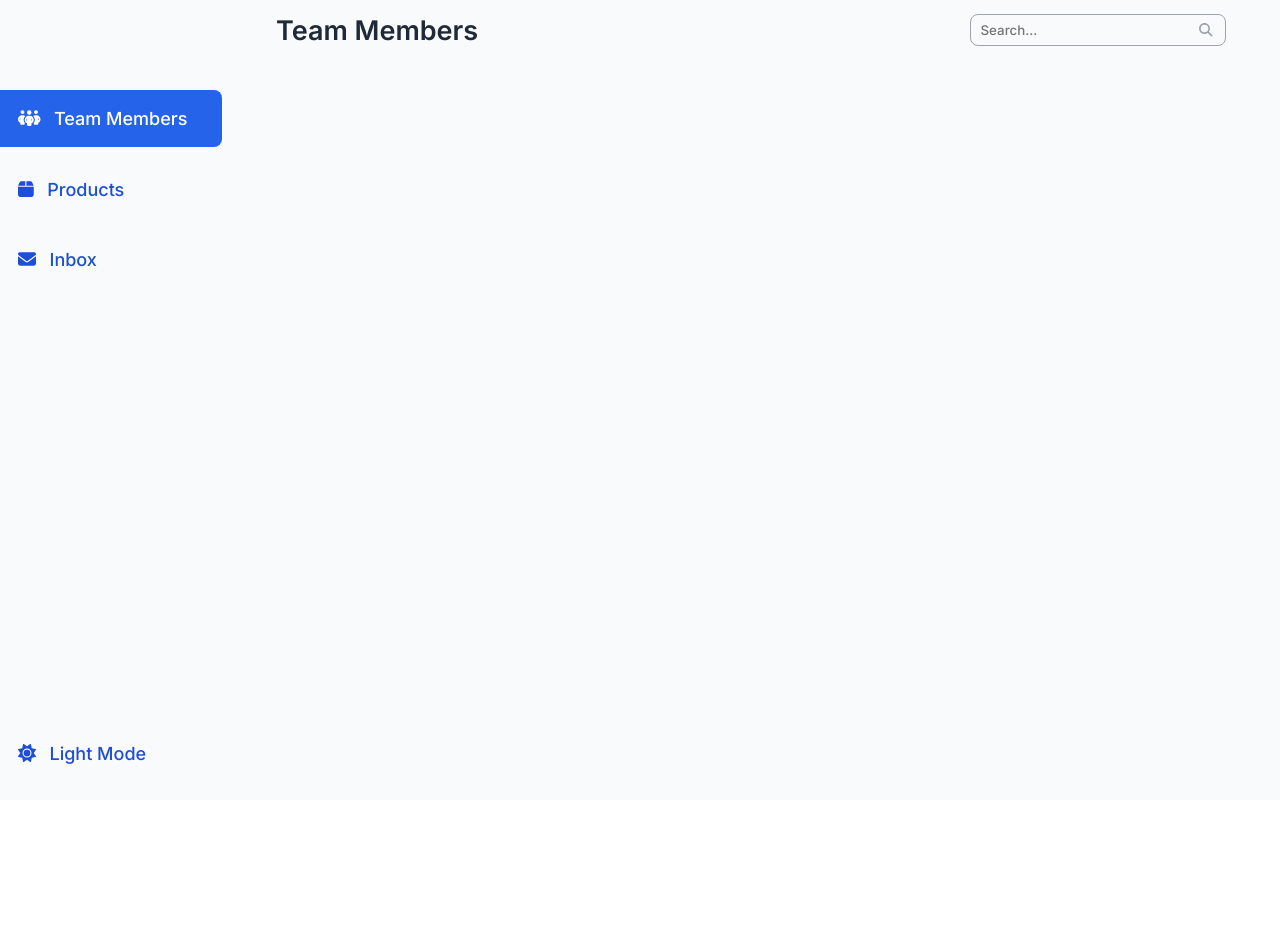
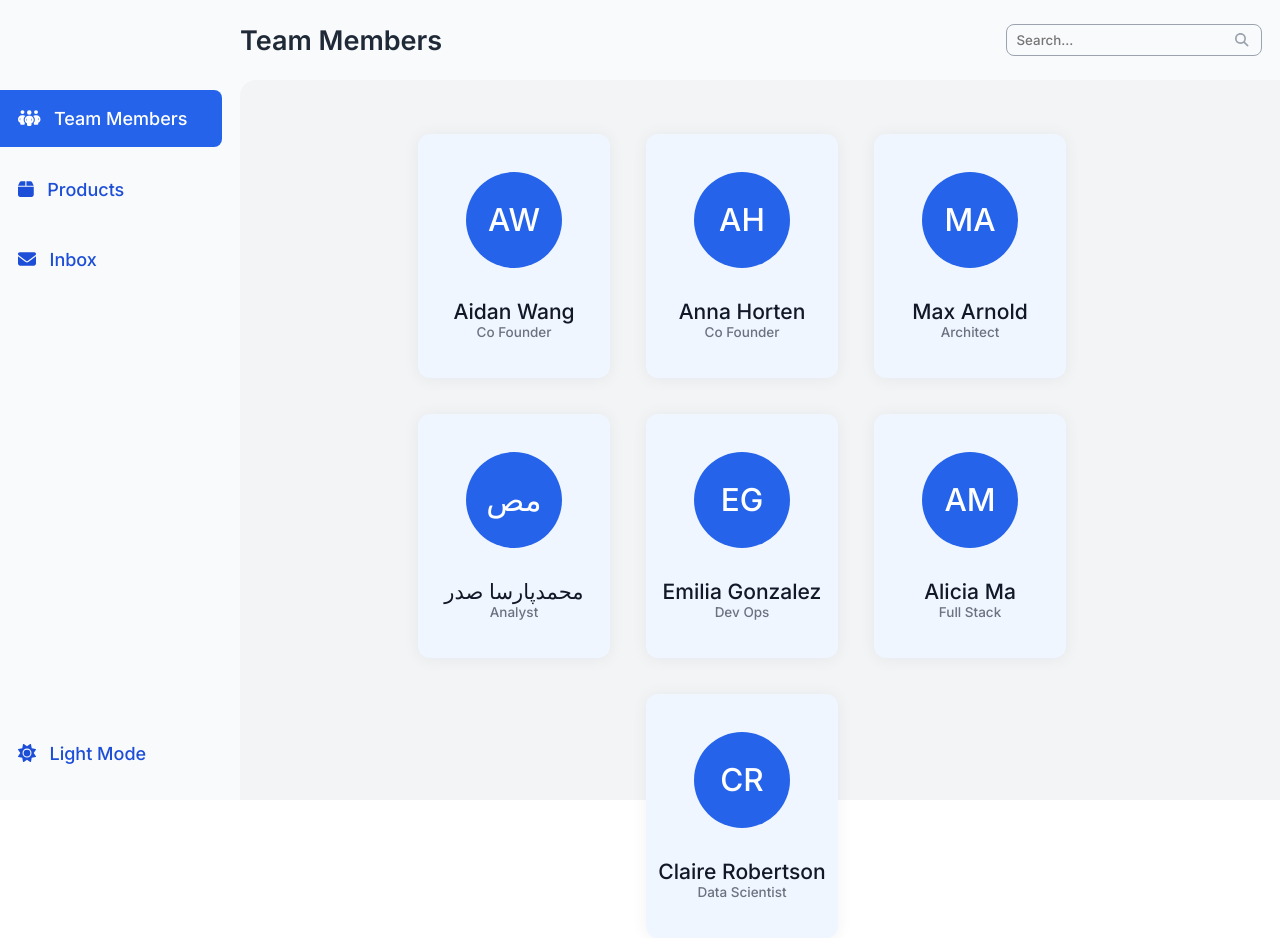
Before and after one commit to parthmarfatia/parth-marfatia-censius-assignment, a React (Vite) app: page / in a window 1280 px wide. Before the commit the page ends 800 px from the top, so only its background shows below. Built offline with nearby package versions, Linux system fonts and the light colour scheme.

Commit message:
team members page implemented

```diff
--- a/src/App.tsx
+++ b/src/App.tsx
@@ -1,6 +1,7 @@
 import React, { useState } from "react";
 import Navigation from "./Components/Navigation";
 import SideBar from "./Components/SideBar";
+import TeamMembers from "./Pages/TeamMembers";
 
 function App() {
   const [isDarkMode, setIsDarkMode] = useState(false);
@@ -10,8 +11,9 @@ function App() {
       style={{ backgroundColor: isDarkMode ? "#111827" : "#F9FAFB" }}
     >
       <SideBar isDarkMode={isDarkMode} setIsDarkMode={setIsDarkMode} />
-      <div className="nav--main--container">
+      <div className="page--container">
         <Navigation isDarkMode={isDarkMode} />
+        <TeamMembers isDarkMode={isDarkMode} />
       </div>
     </div>
   );
--- a/src/Components/Card.tsx
+++ b/src/Components/Card.tsx
@@ -0,0 +1,36 @@
+import React from "react";
+
+const Card = (props: {
+  val: {
+    id: Number;
+    first: String;
+    last: String;
+    designation: String;
+  };
+  isDarkMode: Boolean;
+}) => {
+  const { id, first, last, designation } = props.val;
+  const { isDarkMode } = props;
+  return (
+    <div
+      className="card--container"
+      style={{ backgroundColor: isDarkMode ? "#1E3A8A" : "#EFF6FF" }}
+    >
+      <div className="card--image">{first[0] + last[0]}</div>
+      <h3
+        className="card--name"
+        style={{ color: isDarkMode ? "#F3F4F6" : "#111827" }}
+      >
+        {first + " " + last}
+      </h3>
+      <p
+        className="card--occupation"
+        style={{ color: isDarkMode ? "#D1D5DB" : "#6B7280" }}
+      >
+        {designation}
+      </p>
+    </div>
+  );
+};
+
+export default Card;
--- a/src/Components/Navigation.tsx
+++ b/src/Components/Navigation.tsx
@@ -16,7 +16,10 @@ const Navigation = (props: { isDarkMode: boolean }) => {
       <input
         placeholder="Search..."
         className="nav--searchbar"
-        style={{ backgroundColor: isDarkMode ? "#1F2937" : "#f9fafb" }}
+        style={{
+          backgroundColor: isDarkMode ? "#1F2937" : "#f9fafb",
+          color: isDarkMode ? "#F3F4F6" : "#1F2937",
+        }}
       />
       <FontAwesomeIcon icon={faSearch} className="nav--icon" />
       {/* <FontAwesomeIcon icon={faXmark} className="nav--icon" /> */}
--- /dev/null
+++ b/src/Data/data.json
@@ -0,0 +1,86 @@
+[
+  {
+    "id": 1,
+    "first": "Aidan",
+    "last": "Wang",
+    "designation": "Co Founder",
+    "dob": "1973-10-16",
+    "gender": "male",
+    "email": "aidan.wang@example.com",
+    "picture": "https://randomuser.me/api/portraits/med/men/93.jpg",
+    "country": "New Zealand",
+    "description": "This character description generator will generate a fairly random description of a belonging to Aidan Wang. However, some aspects of the descriptions will remain the same, this is done to keep the general structure the same, while still randomizing the important details of Aidan Wang."
+  },
+  {
+    "id": 2,
+    "first": "Anna",
+    "last": "Horten",
+    "designation": "Co Founder",
+    "dob": "1972-03-15",
+    "gender": "female",
+    "email": "anna.horten@example.com",
+    "picture": "https://randomuser.me/api/portraits/med/women/48.jpg",
+    "country": "Norway",
+    "description": "This character description generator will generate a fairly random description of a belonging to Anna Horten. However, some aspects of the descriptions will remain the same, this is done to keep the general structure the same, while still randomizing the important details of Anna Horten."
+  },
+  {
+    "id": 3,
+    "first": "Max",
+    "last": "Arnold",
+    "dob": "1954-04-22",
+    "designation": "Architect",
+    "gender": "male",
+    "email": "max.arnold@example.com",
+    "picture": "https://randomuser.me/api/portraits/med/men/27.jpg",
+    "country": "Ireland",
+    "description": "This character description generator will generate a fairly random description of a belonging to Max Arnold. However, some aspects of the descriptions will remain the same, this is done to keep the general structure the same, while still randomizing the important details of Max Arnold."
+  },
+  {
+    "id": 4,
+    "first": "محمدپارسا",
+    "last": "صدر",
+    "designation": "Analyst",
+    "dob": "1953-06-01",
+    "gender": "male",
+    "email": "mhmdprs.sdr@example.com",
+    "picture": "https://randomuser.me/api/portraits/med/men/34.jpg",
+    "country": "Iran",
+    "description": "This character description generator will generate a fairly random description of a belonging to محمدپارسا صدر. However, some aspects of the descriptions will remain the same, this is done to keep the general structure the same, while still randomizing the important details of محمدپارسا صدر."
+  },
+  {
+    "id": 5,
+    "first": "Emilia",
+    "last": "Gonzalez",
+    "designation": "Dev Ops",
+    "dob": "1949-10-07",
+    "gender": "female",
+    "email": "emilia.gonzalez@example.com",
+    "picture": "https://randomuser.me/api/portraits/med/women/90.jpg",
+    "country": "Spain",
+    "description": "This character description generator will generate a fairly random description of a belonging to Emilia Gonzalez. However, some aspects of the descriptions will remain the same, this is done to keep the general structure the same, while still randomizing the important details of Emilia Gonzalez."
+  },
+  {
+    "id": 6,
+    "first": "Alicia",
+    "last": "Ma",
+    "designation": "Full Stack",
+    "dob": "1995-11-23",
+    "gender": "female",
+    "email": "alicia.ma@example.com",
+    "picture": "https://randomuser.me/api/portraits/med/women/91.jpg",
+    "country": "Canada",
+    "description": "This character description generator will generate a fairly random description of a belonging to Alicia Ma. However, some aspects of the descriptions will remain the same, this is done to keep the general structure the same, while still randomizing the important details of Alicia Ma."
+  },
+  {
+    "id": 7,
+    "first": "Claire",
+    "last": "Robertson",
+    "designation": "Data Scientist",
+    "dob": "1985-06-24",
+    "gender": "female",
+    "email": "ysmn.kmyrn@example.com",
+    "picture": "https://randomuser.me/api/portraits/med/women/64.jpg",
+    "country": "Iran",
+    "description": "This character description generator will generate a fairly random description of a belonging to یاسمن كامياران. However, some aspects of the descriptions will remain the same, this is done to keep the general structure the same, while still randomizing the important details of یاسمن كامياران."
+  }
+]
--- a/src/Pages/TeamMembers.tsx
+++ b/src/Pages/TeamMembers.tsx
@@ -0,0 +1,20 @@
+import React from "react";
+import data from "../Data/data.json";
+import Card from "../Components/Card";
+
+const TeamMembers = (props: { isDarkMode: Boolean }) => {
+  const { isDarkMode } = props;
+  const displayData = data.map((val) => (
+    <Card key={val.id} val={val} isDarkMode={isDarkMode} />
+  ));
+  return (
+    <div
+      className="team--container"
+      style={{ backgroundColor: isDarkMode ? "#1F2937" : "#f3f4f6" }}
+    >
+      {displayData}
+    </div>
+  );
+};
+
+export default TeamMembers;
--- a/src/index.css
+++ b/src/index.css
@@ -14,7 +14,7 @@ html {
   height: 100vh;
 }
 
-.nav--main--container {
+.page--container {
   display: flex;
   flex-direction: column;
   width: 100vw;
@@ -62,7 +62,7 @@ html {
 .nav--container {
   display: flex;
   align-items: center;
-  padding: 0.75em 2em;
+  height: 10%;
 }
 
 .nav--title {
@@ -92,3 +92,72 @@ html {
   margin-right: 32px;
   cursor: pointer;
 }
+
+@media (max-width: 768px) {
+  .nav--container {
+    height: 5%;
+  }
+}
+
+/* Team Members Page */
+
+.team--container {
+  display: flex;
+  flex-wrap: wrap;
+  justify-content: center;
+  align-items: center;
+  height: 90%;
+  border-radius: 16px 0 0 0;
+  padding: 3em 5em;
+}
+
+@media (max-width: 768px) {
+  .team--container {
+    padding: 0;
+    height: 95%;
+  }
+}
+
+/* Card */
+
+.card--container {
+  display: flex;
+  flex-direction: column;
+  justify-content: center;
+  align-items: center;
+  border-radius: 12px;
+  width: 192px;
+  height: 244px;
+  margin: 0 2em 2em 0;
+  box-shadow: 0px 1px 16px 1px rgba(17, 24, 39, 0.05);
+}
+
+.card--image {
+  display: flex;
+  width: 96px;
+  height: 96px;
+  border-radius: 50%;
+  background-color: #2563eb;
+  align-items: center;
+  justify-content: center;
+  font-size: 1.75rem;
+  margin-bottom: 1em;
+  color: white;
+}
+
+.card--title {
+  font-size: 1.25rem;
+}
+
+.card--occupation {
+  font-size: 0.75rem;
+  color: #6b7280;
+}
+
+@media (max-width: 768px) {
+  .card--container {
+    margin: 0;
+    padding: 0;
+    transform: scale(0.7);
+  }
+}
```
